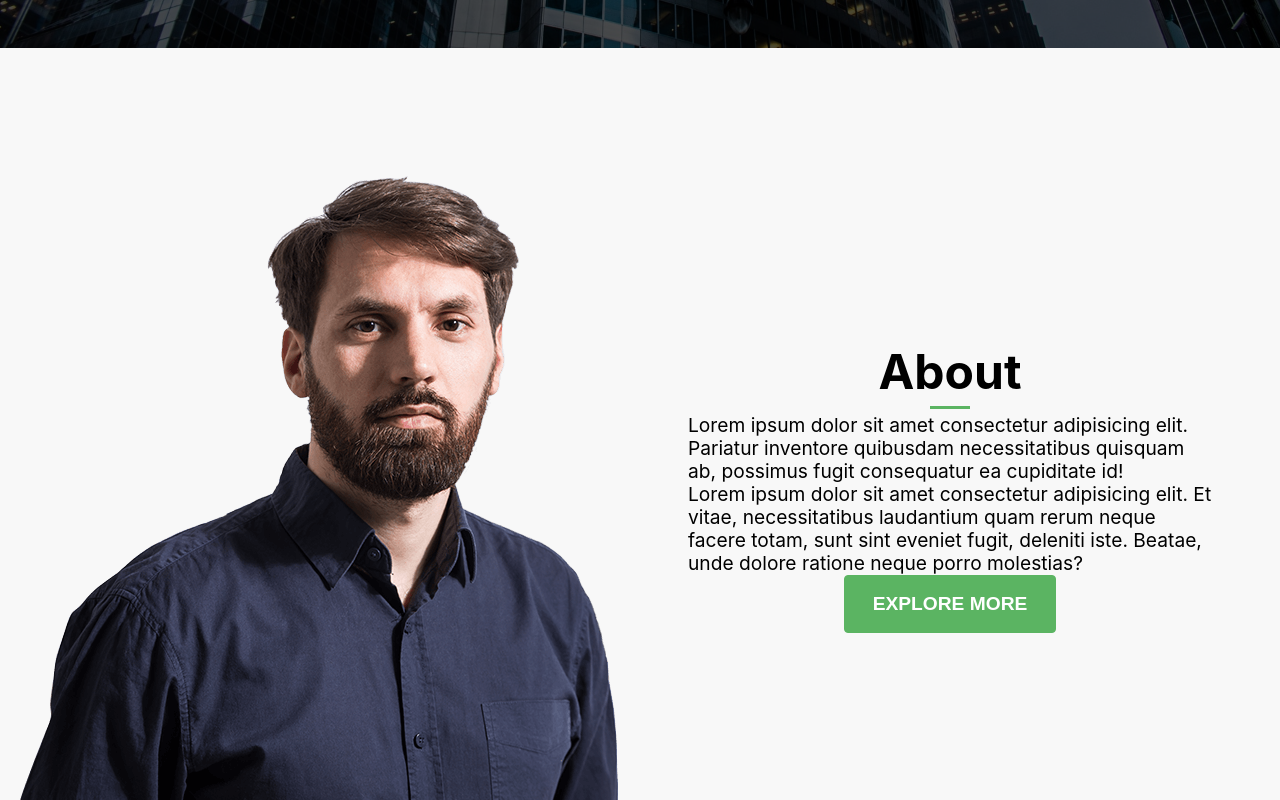
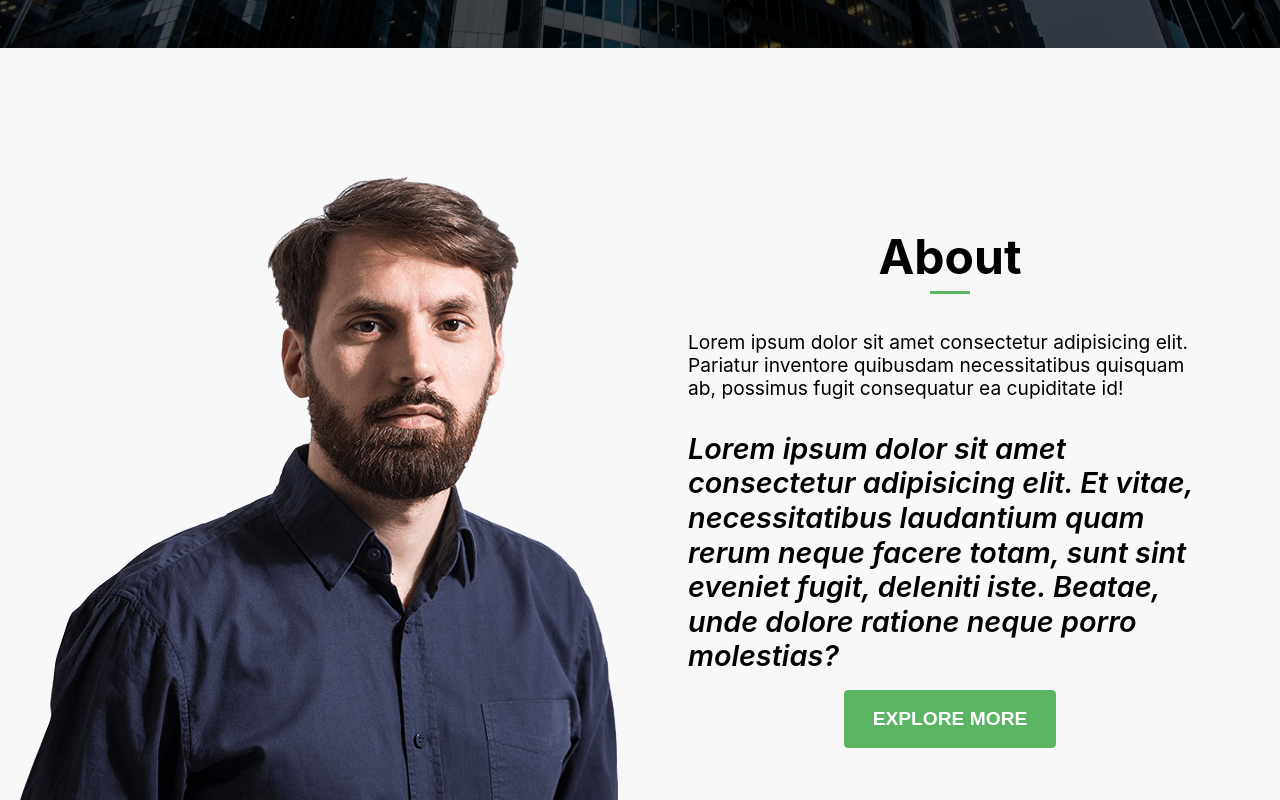
Before and after one commit to SlavikLiabin/money-react, a React (Create React App) app: page / in a window 1280 px wide. Shown: the part 752-1552 px from the top of the page. Built offline with nearby package versions, Linux system fonts and the light colour scheme.

Commit message:
finalabout

```diff
--- a/src/components/About.css
+++ b/src/components/About.css
@@ -23,3 +23,40 @@
   align-items: center;
   padding: 3rem;
 }
+
+.about .col-2 p:first-of-type {
+  margin: 2rem 0;
+}
+
+.about .col-2 p:nth-child(4) {
+  font-size: 1.8rem;
+  font-style: italic;
+  font-weight: 600;
+}
+
+.about button {
+  margin-top: 1rem;
+}
+
+@media screen and (max-width: 940px) {
+  .about .container {
+    grid-template-columns: 1fr;
+  }
+
+  .about .container {
+    width: 100%;
+  }
+
+  .about .container img {
+    padding: 0rem;
+    width: 90vw;
+  }
+
+  .about .container .col-2 {
+    padding: 1rem;
+  }
+
+  .about button {
+    margin-bottom: 1rem;
+  }
+}
```
Lines whose indentation alone changed are shown as unchanged.
